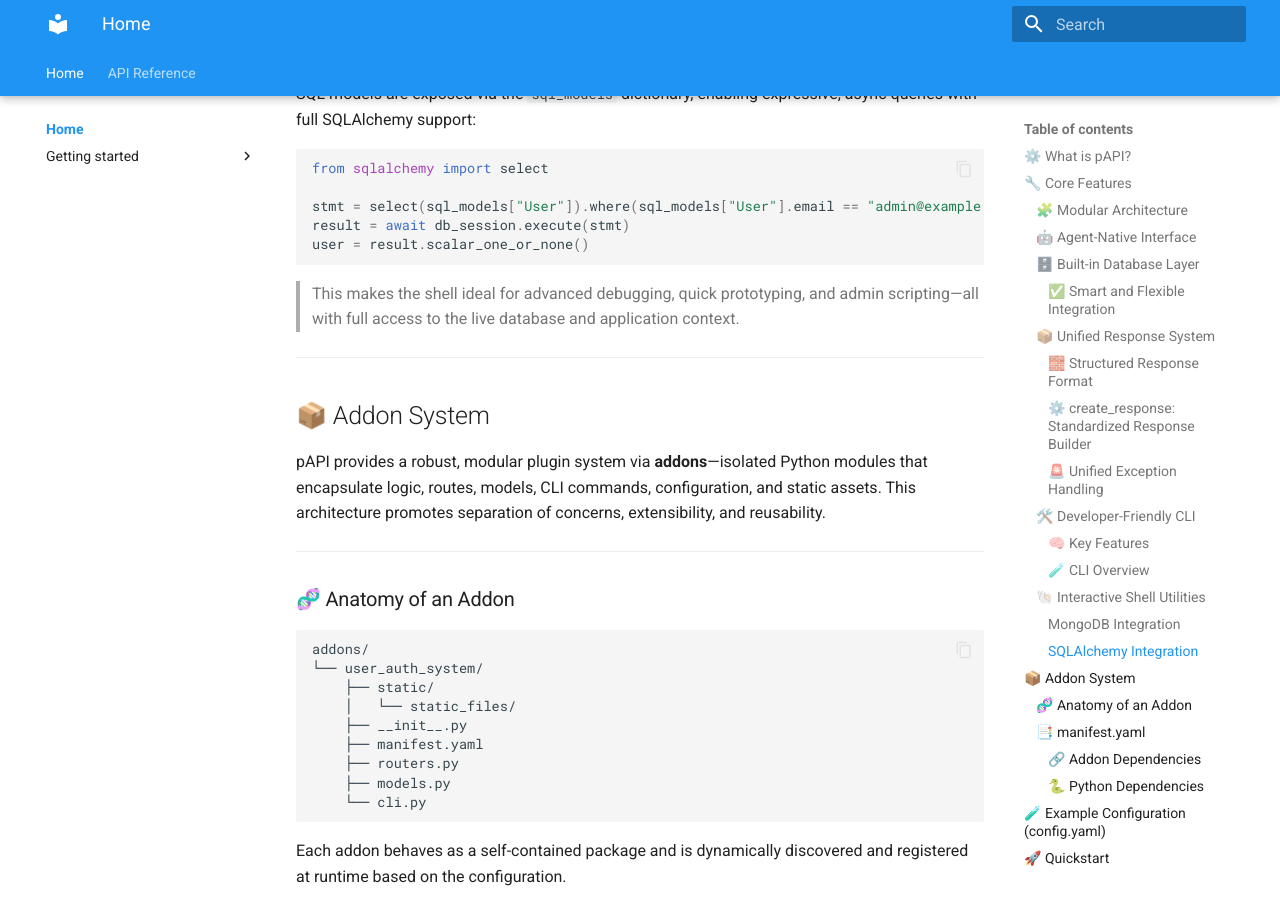
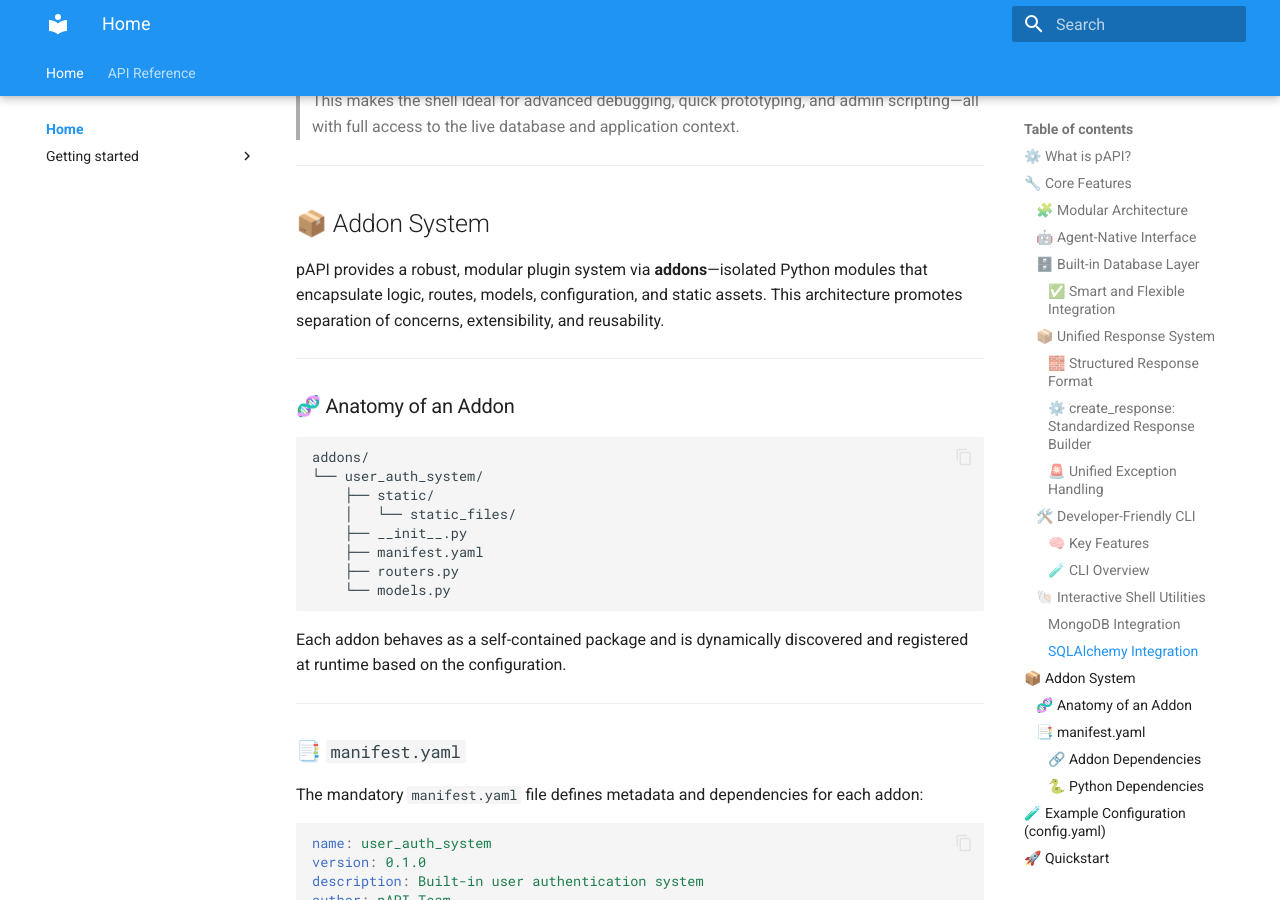
Before and after one commit to efirvida/pAPI, an MkDocs documentation site: the page built from docs/index.md, in a window 1280 px wide and 900 px high, scrolled down 5987 px. Built offline with MkDocs 1.6.1 and Material for MkDocs 9.7.7, drawn with Linux system fonts in a browser that asks for light colours; some of the changed text lies outside the part shown.

Commit message:
Remove extendable cli references from docs

````diff
--- a/docs/index.md
+++ b/docs/index.md
@@ -26,7 +26,7 @@
 
 ### 🧩 Modular Architecture
 
-* Addons are self-contained: they register their own routers, models, CLI commands, and lifecycle hooks.
+* Addons are self-contained: they register their own routers, models, and lifecycle hooks.
 * Route behavior can be extended or overridden by other addons.
 * Each addon can expose tools through standard HTTP endpoints or as **Model Context Protocol (MCP)**-compatible tools for agent-based workflows.
 
@@ -202,7 +202,6 @@
 #### 🧠 Key Features
 
 * ✅ **Async-aware interactive shell** (with full `await` support), powered by IPython if available.
-* 🧩 **Addon-aware**: all loaded addons can inject their own CLI commands.
 * ⚙️ **Config-aware**: automatically loads `config.yaml` and injects environment context.
 
 ---
@@ -270,7 +262,7 @@
 
 ## 📦 Addon System
 
-pAPI provides a robust, modular plugin system via **addons**—isolated Python modules that encapsulate logic, routes, models, CLI commands, configuration, and static assets. This architecture promotes separation of concerns, extensibility, and reusability.
+pAPI provides a robust, modular plugin system via **addons**—isolated Python modules that encapsulate logic, routes, models, configuration, and static assets. This architecture promotes separation of concerns, extensibility, and reusability.
 
 ---
 
@@ -284,8 +276,7 @@
     ├── __init__.py
     ├── manifest.yaml
     ├── routers.py
-    ├── models.py
-    └── cli.py
+    └── models.py
 ```
 
 Each addon behaves as a self-contained package and is dynamically discovered and registered at runtime based on the configuration.
--- a/mkdocs.yml
+++ b/mkdocs.yml
@@ -14,7 +14,6 @@
       - Router: reference/router.md
       - Settings: reference/settings.md
       - DB: reference/db.md
-      - CLI: reference/cli.md
       - Models: reference/models.md
     - build in addons:
       - Image Storage: build-in-addons/image_storage.md
````
Also changed, not shown: other parts of docs/index.md (+0 -7 lines), README.md (+2 -3 lines), docs/reference/cli.md (deleted, +0 -8 lines).
